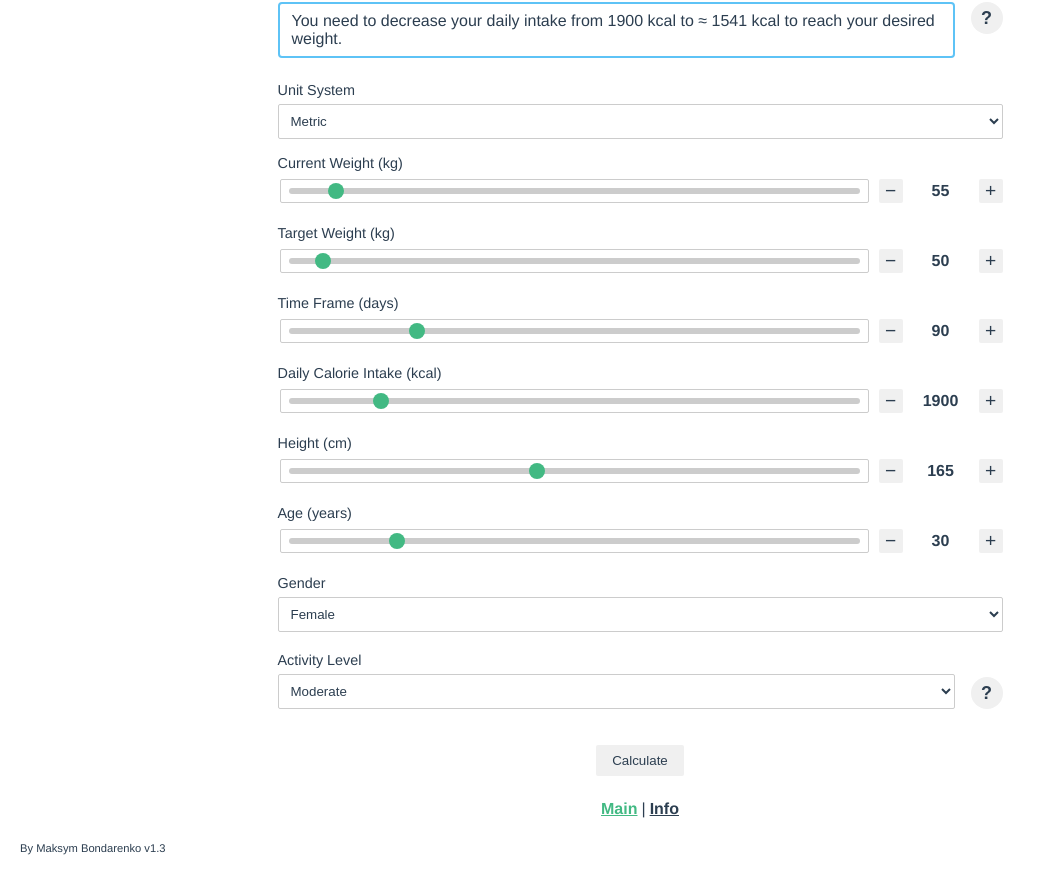
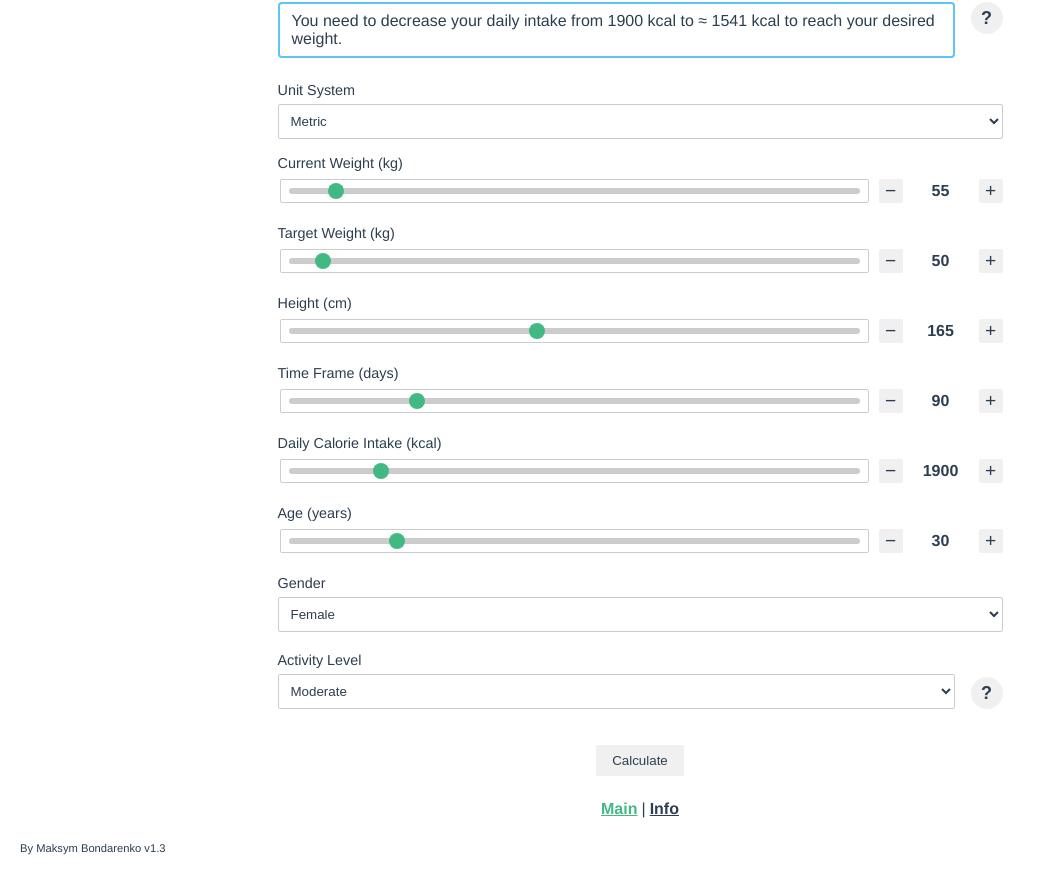
Before and after one commit to TenProtons/weight-prediction-app, a Vue app: page / in a window 1280 px wide. Shown: the part 830-1704 px from the top of the page, without its empty margins (0-1046 px from the left). Built offline with nearby package versions, Linux system fonts and the light colour scheme.

Commit message:
in process

```diff
--- a/src/components/SliderComponent.vue
+++ b/src/components/SliderComponent.vue
@@ -2,7 +2,15 @@
   <div class="slider-component">
     <label :for="id">{{ label }}</label>
     <div class="slider-component__wrapper">
-      <input :id="id" v-model="internalValue" type="range" :min="min" :max="max" :step="step" @input="onInput" />
+      <input
+        :id="id"
+        v-model="internalValue"
+        type="range"
+        :min="min * coefficient"
+        :max="max * coefficient"
+        :step="step * coefficient"
+        @input="onInput"
+      />
       <button
         v-if="isManualAdjust"
         class="adjust-button"
@@ -58,6 +66,10 @@ export default defineComponent({
       type: Boolean,
       default: false,
     },
+    coefficient: {
+      type: Number,
+      default: 1,
+    },
     unit: {
       type: String,
       default: '',
@@ -66,11 +78,18 @@ export default defineComponent({
   emits: ['update:modelValue', 'calculate'],
   setup(props, { emit }) {
     const internalValue = ref(props.modelValue);
+    // const displayValue = ref(props.modelValue * props.coefficient);
     let debounceTimeout: ReturnType<typeof setTimeout>;
 
     const onInput = () => {
       debouncedEmit();
     };
+
+    // const onInput = () => {
+    //   const newModelValue = displayValue.value / props.coefficient;
+    //   emit('update:modelValue', newModelValue);
+    //   emit('calculate');
+    // };
 
     const increaseValue = () => {
       internalValue.value = Math.min(props.max, internalValue.value + props.step);
@@ -90,6 +109,7 @@ export default defineComponent({
       }, 300);
     };
 
+    // Watch for changes in modelValue
     watch(
       () => props.modelValue,
       (newVal) => {
@@ -97,7 +117,7 @@ export default defineComponent({
       }
     );
 
-    const displayValue = computed(() => internalValue.value);
+    const displayValue = computed(() => internalValue.value * props.coefficient);
 
     return {
       internalValue,
--- a/src/components/UserInputForm.vue
+++ b/src/components/UserInputForm.vue
@@ -6,6 +6,7 @@
       :max="weightMax"
       :step="weightStep"
       :label="`${t('currentWeight')} (${weightUnit})`"
+      :coefficient="weightCoefficient"
       is-manual-adjust
       @calculate="onSubmit"
     />
@@ -16,12 +17,24 @@
       :max="weightMax"
       :step="weightStep"
       :label="`${t('targetWeight')} (${weightUnit})`"
+      :coefficient="weightCoefficient"
       is-manual-adjust
       @calculate="onSubmit"
     />
 
     <SliderComponent
-      v-model="formData.timeFrame"
+      v-model.number="formData.height"
+      :min="heightMin"
+      :max="heightMax"
+      :step="heightStep"
+      :label="`${t('height')} (${heightUnit})`"
+      :coefficient="heightCoefficient"
+      is-manual-adjust
+      @calculate="onSubmit"
+    />
+
+    <SliderComponent
+      v-model.number="formData.timeFrame"
       :min="14"
       :max="365"
       :step="1"
@@ -36,16 +49,6 @@
       :max="8000"
       :step="50"
       :label="`${t('calorieIntake')} (${t('kcal')})`"
-      is-manual-adjust
-      @calculate="onSubmit"
-    />
-
-    <SliderComponent
-      v-model.number="formData.height"
-      :min="heightMin"
-      :max="heightMax"
-      :step="heightStep"
-      :label="`${t('height')} (${heightUnit})`"
       is-manual-adjust
       @calculate="onSubmit"
     />
@@ -109,6 +112,14 @@ export default defineComponent({
       type: String as () => 'metric' | 'imperial',
       default: 'metric',
     },
+    weightCoefficient: {
+      type: Number,
+      default: 1,
+    },
+    heightCoefficient: {
+      type: Number,
+      default: 1,
+    },
   },
   emits: ['calculate'],
   setup(props, { emit }) {
@@ -130,14 +141,14 @@ export default defineComponent({
     // Computed properties for units and ranges
     const weightUnit = computed(() => (props.unitSystem === 'metric' ? t('kg') : t('lbs')));
     const heightUnit = computed(() => (props.unitSystem === 'metric' ? t('cm') : t('inches')));
-    const weightMin = computed(() => (props.unitSystem === 'metric' ? 40 : 88)); // 40 kg ~ 88 lbs
-    const weightMax = computed(() => (props.unitSystem === 'metric' ? 250 : 550)); // 250 kg ~ 550 lbs
-    const heightMin = computed(() => (props.unitSystem === 'metric' ? 100 : 39)); // 100 cm ~ 39 inches
-    const heightMax = computed(() => (props.unitSystem === 'metric' ? 250 : 98)); // 250 cm ~ 98 inches
 
-    // Steps for sliders
-    const weightStep = computed(() => (props.unitSystem === 'metric' ? 0.5 : 1));
-    const heightStep = computed(() => (props.unitSystem === 'metric' ? 1 : 0.5));
+    const weightMin = 40; // Metric units
+    const weightMax = 250;
+    const weightStep = 0.5;
+
+    const heightMin = 100;
+    const heightMax = 250;
+    const heightStep = 1;
 
     const onSubmit = () => {
       emit('calculate', { ...formData.value });
@@ -150,7 +161,7 @@ export default defineComponent({
           formData.value = { ...newVal };
         }
       },
-      { immediate: true }
+      { immediate: true, deep: true }
     );
 
     return {
@@ -164,9 +175,9 @@ export default defineComponent({
       heightUnit,
       weightMin,
       weightMax,
+      weightStep,
       heightMin,
       heightMax,
-      weightStep,
       heightStep,
     };
   },
--- a/src/views/MainView.vue
+++ b/src/views/MainView.vue
@@ -26,7 +26,13 @@
       :options="unitSystemOptions"
     />
 
-    <UserInputForm :initial-user-data="userData" :unit-system="unitSystem" @calculate="handleCalculate" />
+    <UserInputForm
+      :initial-user-data="userData"
+      :unit-system="unitSystem"
+      :weight-coefficient="weightCoefficient"
+      :height-coefficient="heightCoefficient"
+      @calculate="handleCalculate"
+    />
   </div>
 </template>
 
@@ -85,9 +91,8 @@ export default defineComponent({
       carbs: 4,
     };
 
-    // Conversion functions
-    const toMetricWeight = (value: number) => Number((value / IMPERIAL_WEIGHT_COEFFICIENT).toFixed(2));
-    const toMetricHeight = (value: number) => Number((value * IMPERIAL_HEIGHT_COEFFICIENT).toFixed(2));
+    const weightCoefficient = computed(() => (unitSystem.value === 'metric' ? 1 : IMPERIAL_WEIGHT_COEFFICIENT));
+    const heightCoefficient = computed(() => (unitSystem.value === 'metric' ? 1 : IMPERIAL_HEIGHT_COEFFICIENT));
 
     const handleCalculate = (inputUserData: UserData) => {
       saveData('userData', inputUserData);
@@ -95,12 +100,6 @@ export default defineComponent({
       userData.value = inputUserData;
 
       const metricUserData = { ...inputUserData };
-
-      if (unitSystem.value === 'imperial') {
-        metricUserData.weight = toMetricWeight(metricUserData.weight);
-        metricUserData.targetWeight = toMetricWeight(metricUserData.targetWeight);
-        metricUserData.height = toMetricHeight(metricUserData.height);
-      }
 
       // Calculate the calorie adjustment
       const calorieAdjustment = Math.round(calculateCalorieAdjustment(metricUserData));
@@ -166,6 +165,18 @@ export default defineComponent({
       }
     });
 
+    watch(
+      () => unitSystem.value,
+      (newUnitSystem, oldUnitSystem) => {
+        console.log('userData BEFORE', userData.value);
+
+        if (newUnitSystem !== oldUnitSystem && userData.value) {
+          handleCalculate(userData.value);
+        }
+        console.log('userData AFTER', userData.value);
+      }
+    );
+
     onMounted(() => {
       const savedUnitSystem = loadData('unitSystem');
       const savedUserData = loadData('userData');
@@ -187,6 +198,8 @@ export default defineComponent({
       weightData,
       hintMessage,
       unitSystemOptions,
+      weightCoefficient,
+      heightCoefficient,
       handleCalculate,
       t,
       unitSystem,
```
